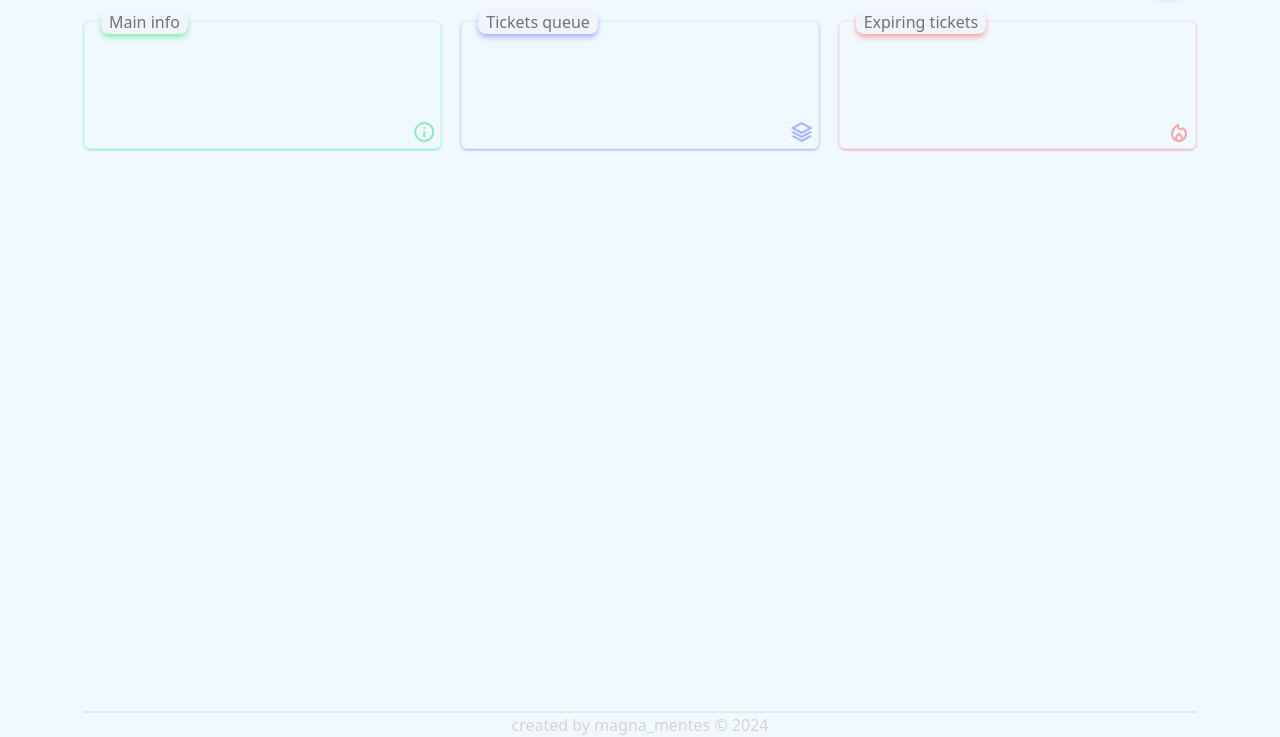
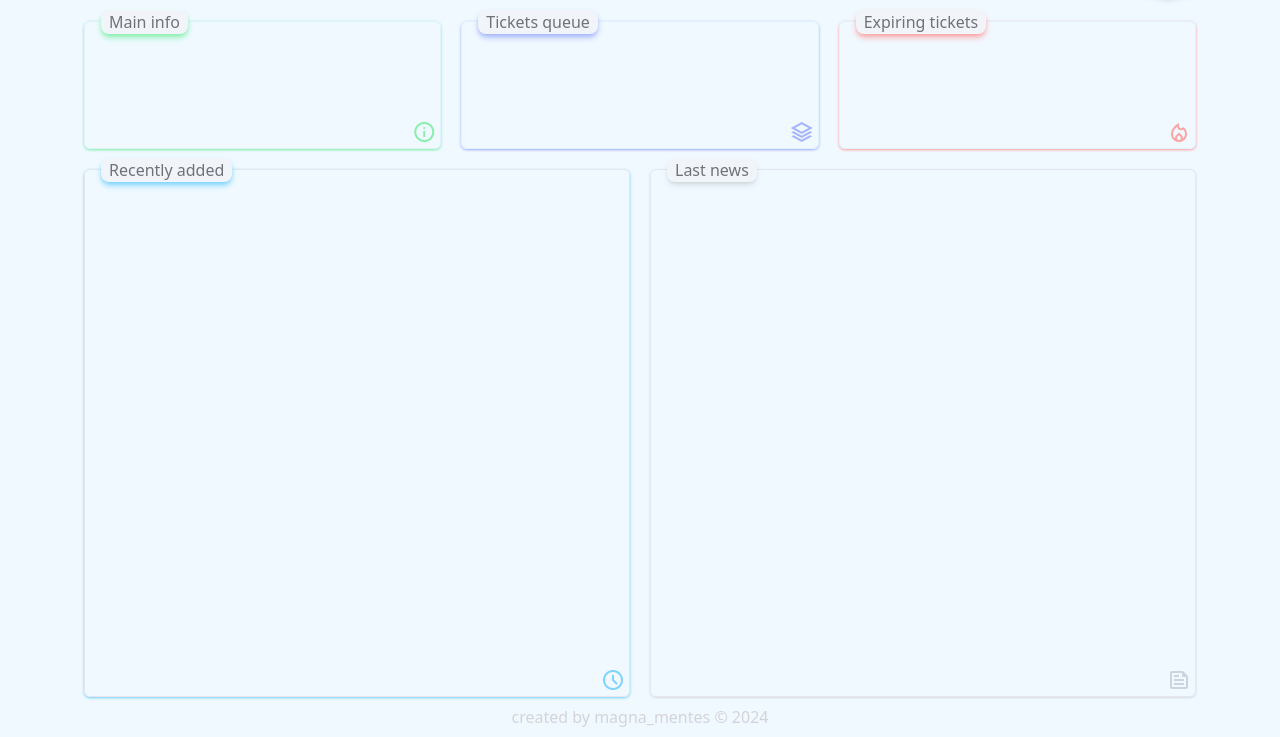
Before and after one commit to MagnaMentes/mDesk, a website: page index.html in a window 1280 px wide. Shown: the part 63-800 px from the top of the page. Drawn offline with nearby package versions, Linux system fonts and the light colour scheme.

Commit message:
Created middle deck

```diff
--- a/index.html
+++ b/index.html
@@ -25,8 +25,8 @@
               class="text-sky-600 cursor-pointer transition-colors flex items-center gap-0.5 hover:text-sky-600"
               id="active"
             >
-              <span class="material-symbols-outlined"> dashboard </span
-              >Dashboard
+              <span class="material-symbols-outlined"> dashboard </span>
+              <p class="flex xl:flex lg:flex md:hidden">Dashboard</p>
             </li>
             <li
               class="text-zinc-500 cursor-pointer transition-colors flex items-center gap-0.5 hover:text-sky-600"
@@ -135,11 +135,38 @@
             </span>
           </div>
         </div>
-        <div class="mid_deck mt-5 flex flex-auto">
+        <div class="mid_deck mt-5 mb-2 flex justify-between gap-5 flex-auto">
+          <div
+            class="recently_added w-1/2 flex flex-col relative shadow shadow-sky-300 border rounded-md"
+          >
+            <p
+              class="absolute -top-3 left-4 bg-slate-100 text-zinc-500 shadow-md shadow-sky-300 rounded-lg px-2"
+            >
+              Recently added
+            </p>
+            <span
+              class="material-symbols-outlined absolute bottom-1 right-1 text-sky-300"
+            >
+              schedule
+            </span>
+          </div>
+          <div
+            class="recently_added w-1/2 flex flex-col relative shadow border rounded-md"
+          >
+            <p
+              class="absolute -top-3 left-4 bg-slate-100 text-zinc-500 shadow-md rounded-lg px-2"
+            >
+              Last news
+            </p>
+            <span
+              class="material-symbols-outlined absolute bottom-1 right-1 text-slate-300"
+            >
+              feed
+            </span>
+          </div>
         </div>
-        <div class="bottom_deck mt-5 border flex"></div>
       </main>
-      <footer class="footer text-zinc-300 text-center cursor-pointer">
+      <footer class="footer pb-2 text-zinc-300 text-center cursor-pointer">
         created by magna_mentes &copy 2024
       </footer>
     </div>
```
Also changed, not shown: src/css/style.css.
